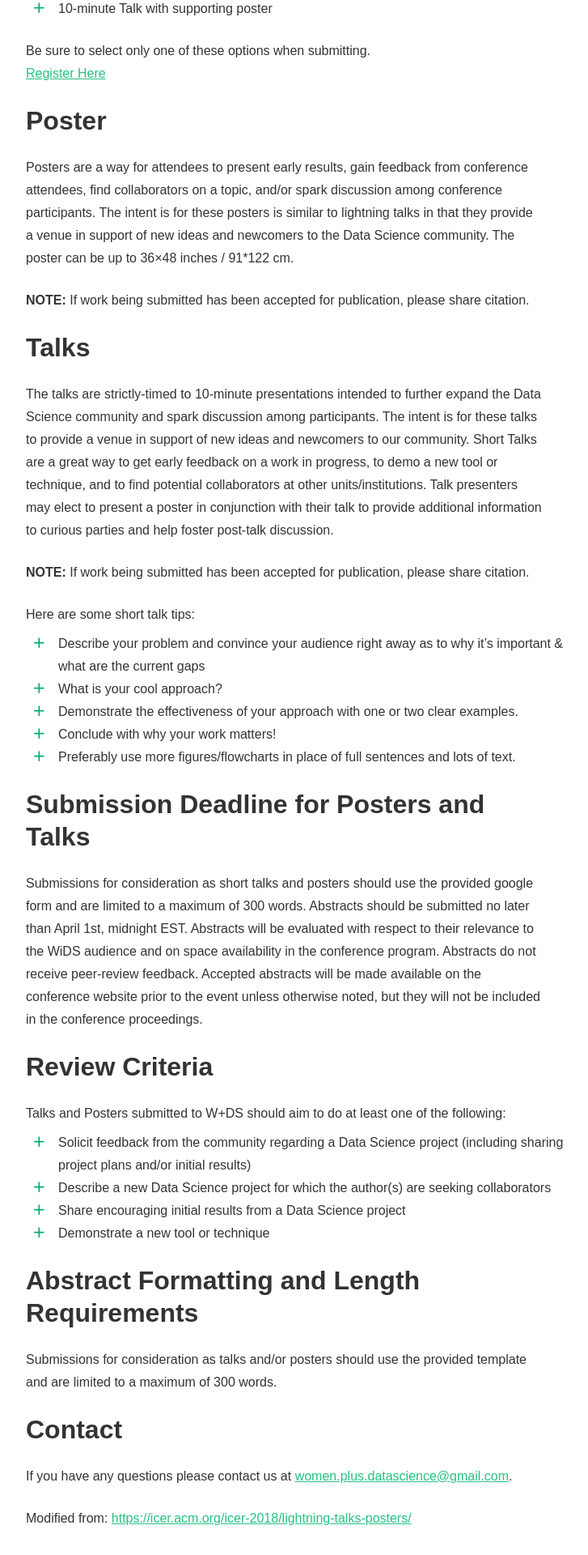
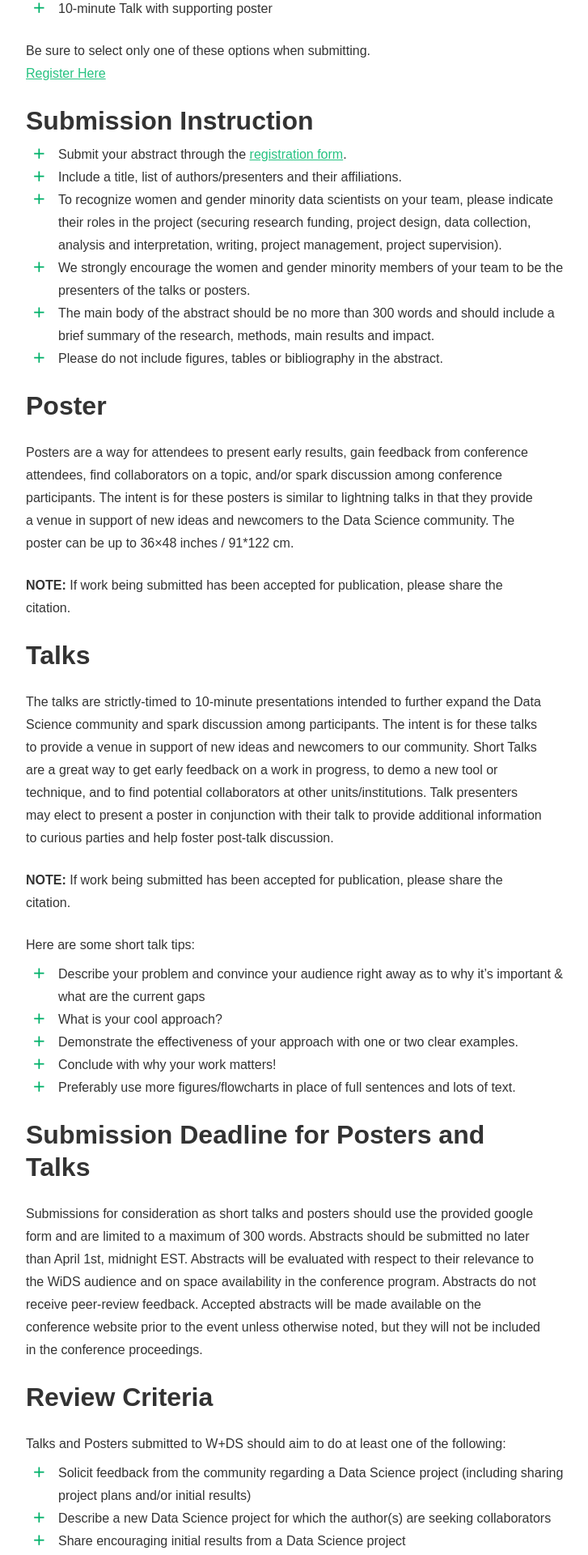
Before and after one commit to women-plus-datascience/symposium2020, a React (Create React App) app: page /home/poster-talk-guidelines in a window 1280 px wide. Shown: the part 700-2620 px from the top of the page at 81% size, without its empty margins (268-995 px from the left). Built offline with nearby package versions, Linux system fonts and the light colour scheme.

Commit message:
Update poster guidelines

```diff
--- a/src/Home.js
+++ b/src/Home.js
@@ -35,7 +35,7 @@ export default function Home() {
           </div>
           <div className="row">
             <span className="time">4 — 4:45 PM</span>
-            <span className="event">Technical Presentation: <a href="https://www.si.umich.edu/people/ceren-budak" target="_blank" rel="noopener noreferrer" className="registration">Ceren Budak</a>, Assistant Professor, School of Information, University of Michigan</span>
+            <span className="event">Technical Presentation:<br /><a href="https://www.si.umich.edu/people/ceren-budak" target="_blank" rel="noopener noreferrer" className="registration">Ceren Budak</a>, Assistant Professor, School of Information, University of Michigan</span>
           </div>
           <div className="row">
             <span className="time">4:45 — 5 PM</span>
@@ -65,16 +65,6 @@ export default function Home() {
             <b>Notification:</b> March 15, 2020<br />
             <b><a target="_blank" rel="noopener noreferrer" href="https://docs.google.com/forms/d/e/1FAIpQLSfwwdGOItncuSTJqOVBnnlvF6FgyR4Lhiyc4A6HTRorYMnPUg/viewform">Please register here.</a></b>
           </p>
-          <b><p>Submission Instructions</p></b>
-          <ul>
-            <li>Submit your abstract through the registration form.</li>
-            <li>Include a title, list of authors/presenters and their affiliations.</li>
-            <li>To recognize women and gender minority data scientists on your team, please indicate their roles in the project (securing research funding, project design, data collection, analysis and interpretation, writing, project management, project supervision).</li>
-            <li>We strongly encourage the women and gender minority members of your team to be the presenters of the talks or posters.</li>
-            <li>The main body of the abstract should be no more than 300 words and should include a brief summary of the research, methods, main results and impact.</li>
-            <li>Please do not include figures, tables or bibliography in the abstract.</li>
-            <li>Please indicate whether you prefer an oral presentation or poster. Oral presentations will be 10 minutes in length. The review committee will try its best to accommodate your preferences.</li>
-          </ul>
           <p><b>Questions?</b> Email us: <a target="_blank" rel="noopener noreferrer" href="mailto:women.plus.datascience@gmail.com">women.plus.datascience@gmail.com</a></p>
         </div>
       </div>
--- a/src/PosterGuidelines.js
+++ b/src/PosterGuidelines.js
@@ -23,13 +23,23 @@ export default function PosterGuidelines() {
             rel="noopener noreferrer">Register Here</a>
         </p>
 
+        <h3>Submission Instruction</h3>
+        <ul>
+          <li>Submit your abstract through the <a target="_blank" rel="noopener noreferrer" href="https://forms.gle/anafy6mPXBuJUyMk7">registration form</a>.</li>
+          <li>Include a title, list of authors/presenters and their affiliations.</li>
+          <li>To recognize women and gender minority data scientists on your team, please indicate their roles in the project (securing research funding, project design, data collection, analysis and interpretation, writing, project management, project supervision).</li>
+          <li>We strongly encourage the women and gender minority members of your team to be the presenters of the talks or posters.</li>
+          <li>The main body of the abstract should be no more than 300 words and should include a brief summary of the research, methods, main results and impact.</li>
+          <li>Please do not include figures, tables or bibliography in the abstract.</li>
+        </ul>
+
         <h3>Poster</h3>
         <p>Posters are a way for attendees to present early results, gain feedback from conference attendees, find collaborators on a topic, and/or spark discussion among conference participants. The intent is for these posters is similar to lightning talks in that they provide a venue in support of new ideas and newcomers to the Data Science community. The poster can be up to 36×48 inches / 91*122 cm.</p>
-        <p><b>NOTE: </b>If work being submitted has been accepted for publication, please share citation.</p>
+        <p><b>NOTE: </b>If work being submitted has been accepted for publication, please share the citation.</p>
 
         <h3>Talks</h3>
         <p>The talks are strictly-timed to 10-minute presentations intended to further expand the Data Science community and spark discussion among participants. The intent is for these talks to provide a venue in support of new ideas and newcomers to our community. Short Talks are a great way to get early feedback on a work in progress, to demo a new tool or technique, and to find potential collaborators at other units/institutions. Talk presenters may elect to present a poster in conjunction with their talk to provide additional information to curious parties and help foster post-talk discussion.</p>
-        <p><b>NOTE: </b>If work being submitted has been accepted for publication, please share citation.</p>
+        <p><b>NOTE: </b>If work being submitted has been accepted for publication, please share the citation.</p>
         <p>Here are some short talk tips:</p>
         <ul>
           <li>Describe your problem and convince your audience right away as to why it’s important & what are the current gaps</li>
@@ -52,11 +62,11 @@ export default function PosterGuidelines() {
         </ul>
 
         <h3>Abstract Formatting and Length Requirements</h3>
-        <p>Submissions for consideration as talks and/or posters should use the provided template and are limited to a maximum of 300 words.</p>
+        <p>Submissions for consideration as short talks and posters should use the provided <a target="_blank" rel="noopener noreferrer" href="https://forms.gle/anafy6mPXBuJUyMk7">Google Form</a> and are limited to a maximum of 300 words. Abstracts should be submitted no later than <b>Feb 29th, midnight EST</b>. Abstracts will be evaluated with respect to their relevance to the W+DS audience and on space availability in the conference program. Abstracts do not receive peer-review feedback. Accepted abstracts will be made available on the conference website prior to the event unless otherwise noted, but they will not be included in the conference proceedings.</p>
 
         <h3>Contact</h3>
         <p>If you have any questions please contact us at <a href="mailto:women.plus.datascience@gmail.com">women.plus.datascience@gmail.com</a>.</p>
-        <p>Modified from: <a href="https://icer.acm.org/icer-2018/lightning-talks-posters/">https://icer.acm.org/icer-2018/lightning-talks-posters/</a></p>
+        <p>Modified from: <a target="_blank" rel="noopener noreferrer" href="https://icer.acm.org/icer-2018/lightning-talks-posters/">ICER, 2018</a>; <a target="_blank" rel="noopener noreferrer" href="https://github.com/rladies-eastlansing/WiDS2019/wiki/Poster-and-Lightning-Talk-Guidelines">WiDS East Lansing@MSU, 2019</a></p>
       </div>
     </div>
   );
```
